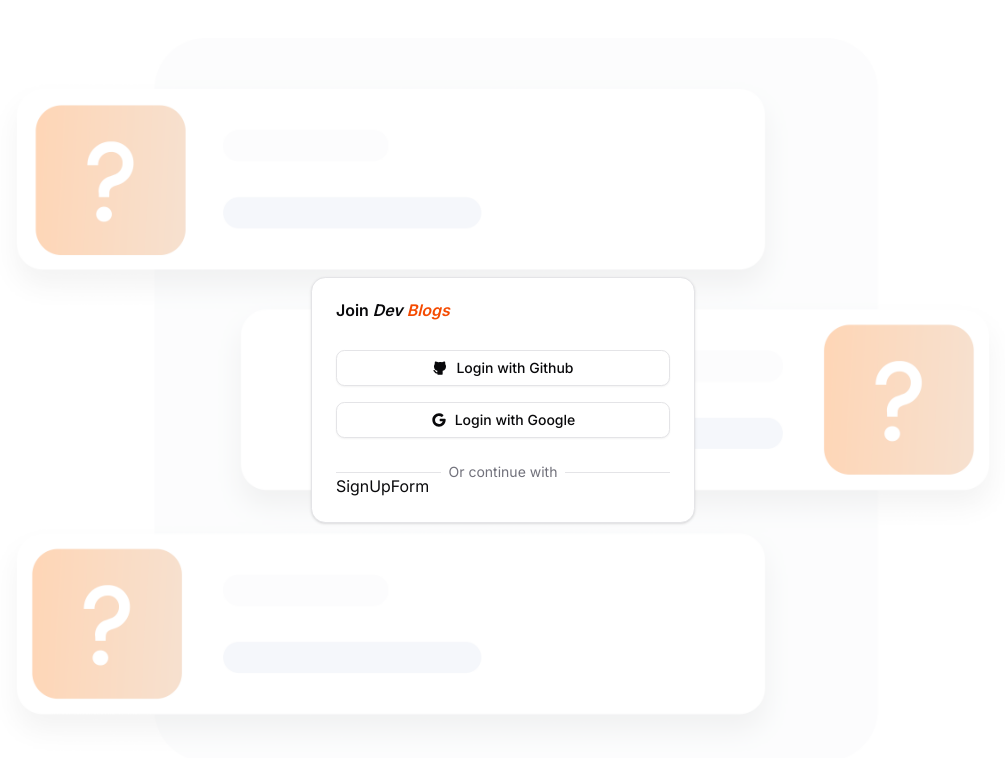
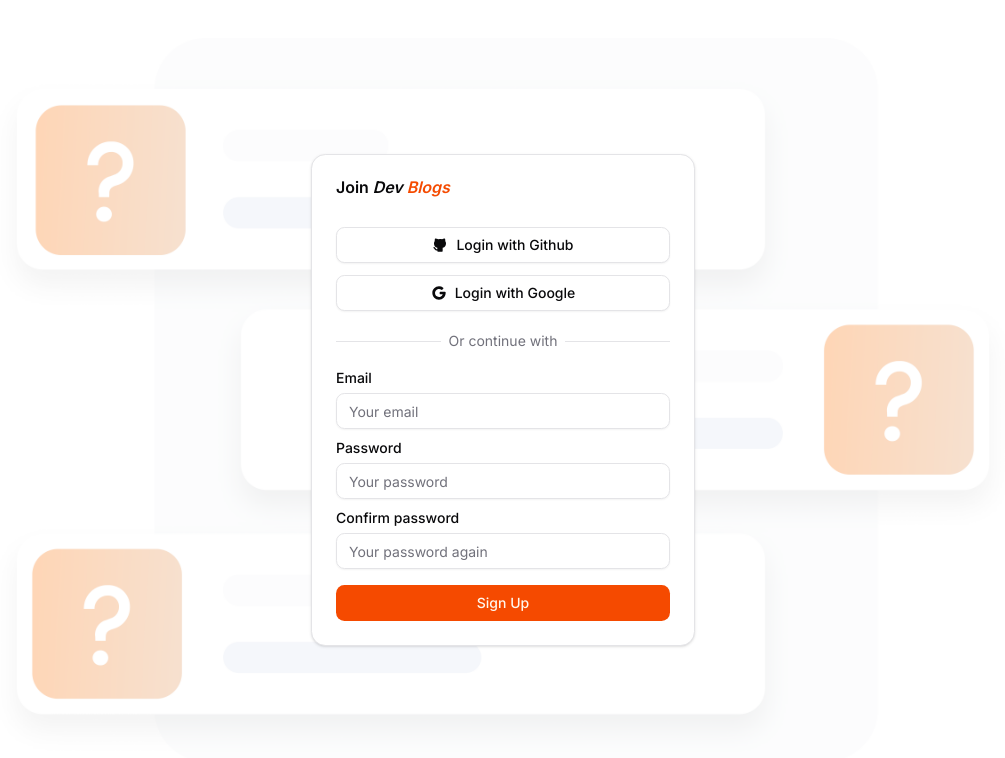
Before and after one commit to shysssthanhtri/dev-blogs, a Next.js app: page /sign-up in a window 1280 px wide. Shown: the top 758 px of the page, without its empty margins (137-1142 px from the left). Built offline with nearby package versions, Linux system fonts and the light colour scheme.

Commit message:
feat: sign up form

```diff
--- a/app/(auth)/_components/forms/sign-up-form.tsx
+++ b/app/(auth)/_components/forms/sign-up-form.tsx
@@ -1,5 +1,101 @@
+"use client";
+
+import { zodResolver } from "@hookform/resolvers/zod";
 import React from "react";
+import { useForm } from "react-hook-form";
+import { z } from "zod";
+
+import { Button } from "@/components/ui/button";
+import { Field, FieldGroup } from "@/components/ui/field";
+import {
+  Form,
+  FormControl,
+  FormField,
+  FormItem,
+  FormLabel,
+  FormMessage,
+} from "@/components/ui/form";
+import { Input } from "@/components/ui/input";
+
+const formSchema = z
+  .object({
+    email: z.email(),
+    password: z.string().min(5).max(20),
+    confirmPassword: z.string(),
+  })
+  .refine((data) => data.password === data.confirmPassword, {
+    path: ["confirmPassword"],
+    error: "Passwords do not match",
+  });
 
 export const SignUpForm = () => {
-  return <div>SignUpForm</div>;
+  const form = useForm<z.infer<typeof formSchema>>({
+    resolver: zodResolver(formSchema),
+  });
+
+  const onSubmit = (values: z.infer<typeof formSchema>) => {
+    console.log("values: ", values);
+  };
+
+  return (
+    <Form {...form}>
+      <form onSubmit={form.handleSubmit(onSubmit)} className="space-y-4">
+        <FieldGroup>
+          <Field>
+            <FormField
+              control={form.control}
+              name="email"
+              render={({ field }) => (
+                <FormItem>
+                  <FormLabel className="paragraph-medium">Email</FormLabel>
+                  <FormControl>
+                    <Input placeholder="Your email" {...field} />
+                  </FormControl>
+                  <FormMessage />
+                </FormItem>
+              )}
+            />
+            <FormField
+              control={form.control}
+              name="password"
+              render={({ field }) => (
+                <FormItem>
+                  <FormLabel className="paragraph-medium">Password</FormLabel>
+                  <FormControl>
+                    <Input
+                      placeholder="Your password"
+                      type="password"
+                      {...field}
+                    />
+                  </FormControl>
+                  <FormMessage />
+                </FormItem>
+              )}
+            />
+            <FormField
+              control={form.control}
+              name="confirmPassword"
+              render={({ field }) => (
+                <FormItem>
+                  <FormLabel className="paragraph-medium">
+                    Confirm password
+                  </FormLabel>
+                  <FormControl>
+                    <Input
+                      placeholder="Your password again"
+                      type="password"
+                      {...field}
+                    />
+                  </FormControl>
+                  <FormMessage />
+                </FormItem>
+              )}
+            />
+          </Field>
+        </FieldGroup>
+
+        <Button className="w-full">Sign Up</Button>
+      </form>
+    </Form>
+  );
 };
--- a/app/(auth)/_components/social-login-group.tsx
+++ b/app/(auth)/_components/social-login-group.tsx
@@ -4,7 +4,7 @@
 } from "@tabler/icons-react";
 
 import { Button } from "@/components/ui/button";
-import { Field } from "@/components/ui/field";
+import { Field, FieldGroup } from "@/components/ui/field";
 
 const supportSocials = [
   {
@@ -19,15 +19,15 @@
 
 export const SocialLoginGroup = () => {
   return (
-    <div className="space-y-4">
-      {supportSocials.map((social) => (
-        <Field key={social.name}>
-          <Button variant="outline" type="button">
+    <FieldGroup>
+      <Field>
+        {supportSocials.map((social) => (
+          <Button variant="outline" type="button" key={social.name}>
             <social.icon />
             Login with {social.name}
           </Button>
-        </Field>
-      ))}
-    </div>
+        ))}
+      </Field>
+    </FieldGroup>
   );
 };
--- a/app/(auth)/layout.tsx
+++ b/app/(auth)/layout.tsx
@@ -2,7 +2,7 @@
 
 import { SocialLoginGroup } from "@/app/(auth)/_components/social-login-group";
 import { Card, CardContent, CardHeader, CardTitle } from "@/components/ui/card";
-import { FieldSeparator } from "@/components/ui/field";
+import { FieldGroup, FieldSeparator } from "@/components/ui/field";
 
 const AuthLayout = ({ children }: { children: React.ReactNode }) => {
   return (
@@ -17,10 +17,12 @@
           </CardTitle>
         </CardHeader>
 
-        <CardContent className="space-y-8">
-          <SocialLoginGroup />
-          <FieldSeparator>Or continue with</FieldSeparator>
-          {children}
+        <CardContent>
+          <FieldGroup>
+            <SocialLoginGroup />
+            <FieldSeparator>Or continue with</FieldSeparator>
+            {children}
+          </FieldGroup>
         </CardContent>
       </Card>
     </main>
```
